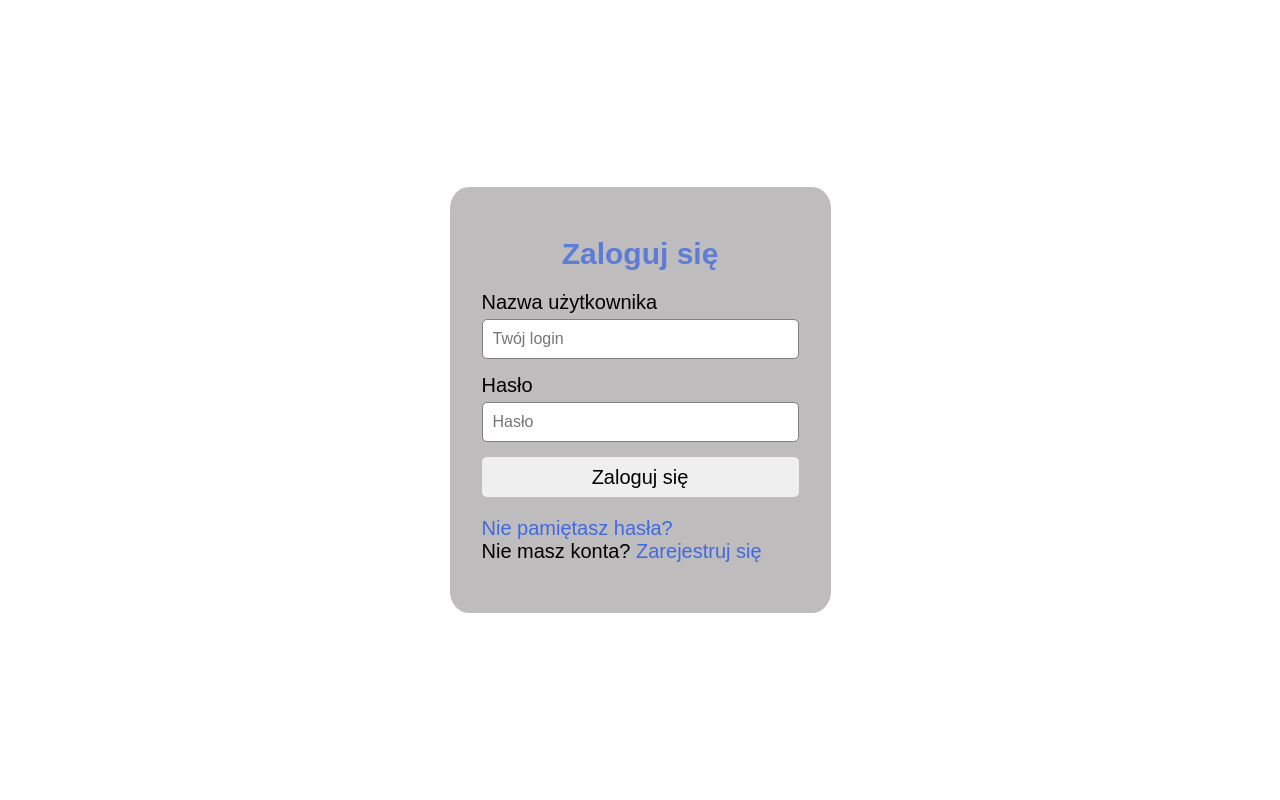
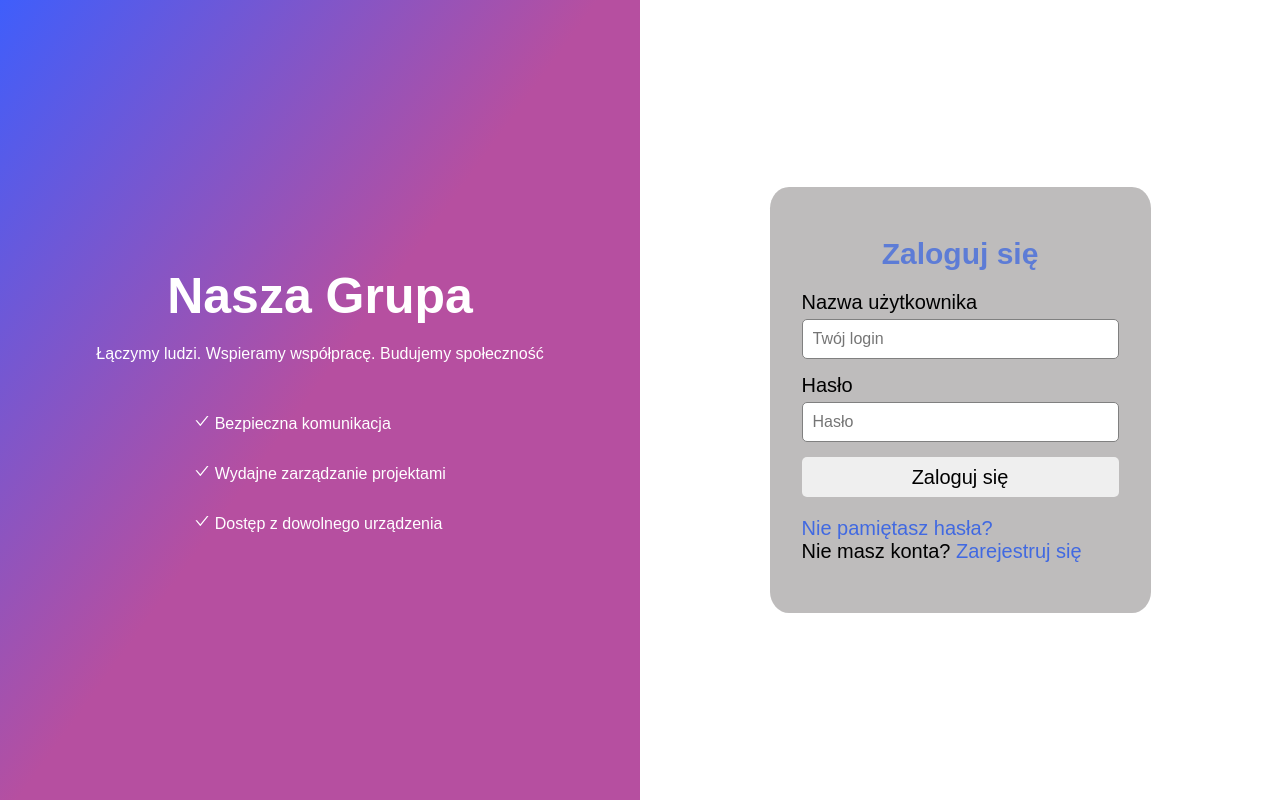
Before and after one commit to StudentDSW/projectgroup, a React (Vite) app in the folder frontend/app/: page / in a window 1280 px wide. Built offline with nearby package versions, Linux system fonts and the light colour scheme.

Commit message:
dodany kontener do login i registration

```diff
--- a/frontend/app/src/components/Login.jsx
+++ b/frontend/app/src/components/Login.jsx
@@ -1,6 +1,8 @@
 import { useState } from "react";
 import "./login.css";
 import { Link, useNavigate } from "react-router-dom";
+import { AiOutlineCheck } from "react-icons/ai";
+
 
 export const Login = () => {
   const [formData, setFormData] = useState({
@@ -69,6 +71,24 @@ export const Login = () => {
 
   return (
     <div className="body">
+      <div className="container left">
+        <div className="wrapper-left">
+          <h2 className="title">Nasza Grupa</h2>
+          <p className="desc">Łączymy ludzi. Wspieramy współpracę. Budujemy społeczność</p>
+          <div className="dashes">
+            <div className="dash">
+              <AiOutlineCheck /> Bezpieczna komunikacja
+            </div>
+            <div className="dash">
+              <AiOutlineCheck /> Wydajne zarządzanie projektami
+            </div>
+            <div className="dash">
+              <AiOutlineCheck /> Dostęp z dowolnego urządzenia
+            </div>
+          </div>
+        </div>
+      </div>
+      <div className="container right">
         <div className="wrapper">
           <form onSubmit={handleSubmit}>
             <h2>Zaloguj się</h2>
@@ -112,5 +132,6 @@ export const Login = () => {
           </form>
         </div>
       </div>
+    </div>
   );
 };
--- a/frontend/app/src/components/Registration.jsx
+++ b/frontend/app/src/components/Registration.jsx
@@ -1,6 +1,8 @@
 import { useState } from "react";
 import "./login.css";
 import { Link, useNavigate } from "react-router-dom";
+import { AiOutlineCheck } from "react-icons/ai";
+
 
 export const Registration = () => {
   const [formData, setFormData] = useState({
@@ -97,6 +99,26 @@ export const Registration = () => {
   return (
     <>
       <div className="body">
+        <div className="container left">
+          <div className="wrapper-left">
+            <h2 className="title">Nasza Grupa</h2>
+            <p className="desc">
+              Łączymy ludzi. Wspieramy współpracę. Budujemy społeczność
+            </p>
+            <div className="dashes">
+              <div className="dash">
+                <AiOutlineCheck /> Bezpieczna komunikacja
+              </div>
+              <div className="dash">
+                <AiOutlineCheck /> Wydajne zarządzanie projektami
+              </div>
+              <div className="dash">
+                <AiOutlineCheck /> Dostęp z dowolnego urządzenia
+              </div>
+            </div>
+          </div>
+        </div>
+        <div className="container right">
           <div className="wrapper">
             <form onSubmit={handleSubmit}>
               <h2>Zarejestruj się</h2>
@@ -170,6 +192,7 @@ export const Registration = () => {
               </div>
             </form>
           </div>
+        </div>
         {isPopupVisible && (
           <div className="create-account__popup">
             <h3 className="account__created">Konto utworzone pomyślnie</h3>
--- a/frontend/app/src/components/login.css
+++ b/frontend/app/src/components/login.css
@@ -13,6 +13,47 @@
 	align-items: center;
 }
 
+.container {
+	width: 50%;
+	display: flex;
+	justify-content: center;
+	align-items: center;
+	flex-wrap: wrap;
+	padding: 0 32px;
+}
+
+.wrapper-left {
+	display: flex;
+	flex-direction: column;
+	align-items: center;
+}
+
+.left {
+	background-color: pink;
+	width: 100%;
+	height: 100%;
+	color: #fff;
+	background: #3F5EFB;
+	background: linear-gradient(126deg,rgba(63, 94, 251, 1) 0%, rgba(182, 79, 160, 1) 49%);
+}
+
+.title {
+	font-size: 50px;
+}
+
+.dashes {
+	padding-top: 50px;
+	display: flex;
+	flex-direction: column;
+	gap: 30px;
+}
+
+
+.right {
+	width: 100%;
+	height: 100%;
+}
+
 .wrapper {
 	width: 440px;
 	padding: 50px 32px;
@@ -22,10 +63,15 @@ form {
 	font-size: 20px;
 }
 
+
 h2 {
 	margin-bottom: 30px;
 	text-align: center;
 	color: rgb(93, 124, 214);
+}
+
+.title {
+	color: #fff;
 }
 
 .form-box {
```
Lines whose indentation alone changed are shown as unchanged.
